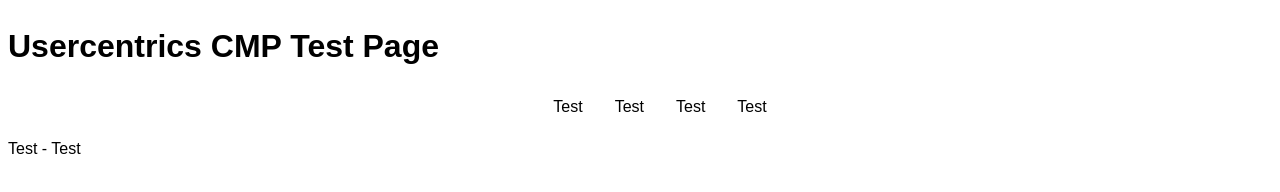
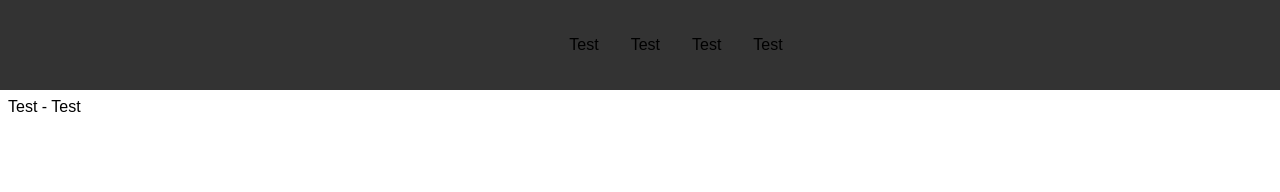
Before and after one commit to piastrempler-netizen/testpage, a plain HTML site: page index.html in a window 1280 px wide. Drawn offline with Linux system fonts and the light colour scheme.

Commit message:
Update style.css

```diff
--- a/style.css
+++ b/style.css
@@ -2,7 +2,7 @@ body {
     font-family: Arial, sans-serif;
     line-height: 1.6;
 }
-/*nav {
+nav {
     position: fixed;
     top: 0;
     left: 0;
@@ -10,7 +10,9 @@ body {
     background: #333;
     padding: 1rem;
     z-index: 9999;
-}*/
+    color: #FFFFF;
+
+}
 
 nav ul {
     list-style: none;
```
Lines whose indentation alone changed are shown as unchanged.
